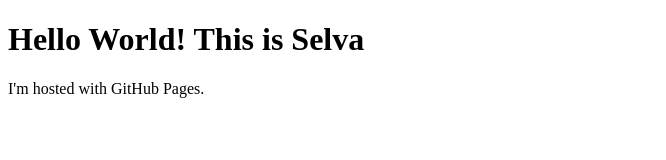
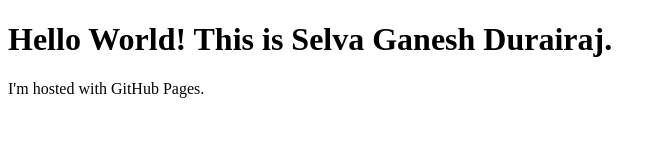
Before and after one commit to selvaganeshdurairaj/selvaganeshdurairaj.github.io, a plain HTML site: page index.html in a window 1280 px wide. Shown: the whole page, without its empty margins (0-666 px from the left). Drawn offline with Linux system fonts and the light colour scheme.

Commit message:
Updated full name

```diff
--- a/index.html
+++ b/index.html
@@ -1,7 +1,7 @@
 <!DOCTYPE html>
 <html>
 <body>
-<h1>Hello World! This is Selva</h1>
+<h1>Hello World! This is Selva Ganesh Durairaj.</h1>
 <p>I'm hosted with GitHub Pages.</p>
 </body>
 </html>
```
